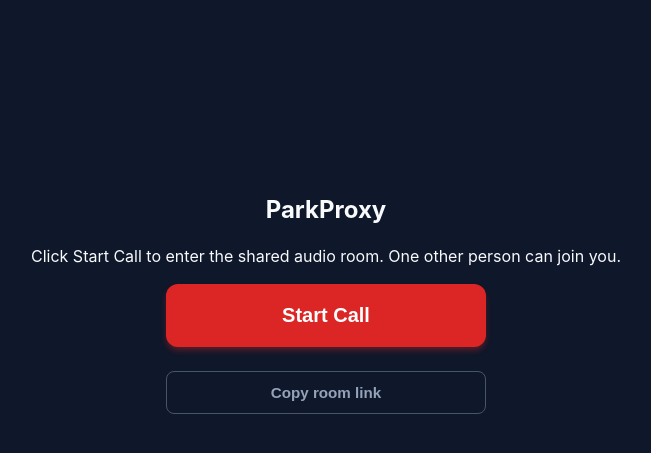
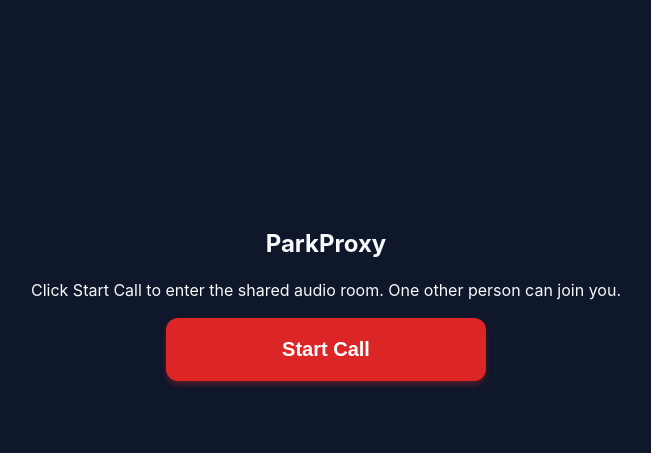
Before and after one commit to Sayantan-Chatterjee-2619/ParkProxy, a FastAPI app: page / in a window 1280 px wide. Shown: the part 145-598 px from the top of the page, without its empty margins (314-965 px from the left). Run offline with FastAPI, Linux system fonts and the light colour scheme.

Commit message:
frontend modified

```diff
--- a/templates/index.html
+++ b/templates/index.html
@@ -95,24 +95,6 @@
       background: #475569;
       cursor: not-allowed;
       box-shadow: none;
-    }
-
-    #copy-btn {
-      margin-top: 0.5rem;
-      background: transparent;
-      border: 1px solid #475569;
-      color: #94a3b8;
-      max-width: 320px;
-      width: 100%;
-      padding: 0.75rem 1rem;
-      font-size: 0.95rem;
-      border-radius: 0.5rem;
-      cursor: pointer;
-    }
-
-    #copy-btn:hover {
-      border-color: #3b82f6;
-      color: #3b82f6;
     }
 
     button {
@@ -268,7 +250,6 @@
       <h2>ParkProxy</h2>
       <p>Click Start Call to enter the shared audio room. One other person can join you.</p>
       <button id="start-btn">Start Call</button>
-      <button id="copy-btn" class="hidden">Copy room link</button>
     </section>
 
     <!-- Active call UI -->
@@ -355,7 +336,6 @@ const PUBLIC_ROOM = "parkproxy-public";
     const overlayActionEl = $("overlay-action");
 
     const startBtnEl = $("start-btn");
-    const copyBtnEl = $("copy-btn");
 
     const remoteLabelEl = $("remote-label");
     const statusEl = $("status");
@@ -580,13 +560,13 @@ const PUBLIC_ROOM = "parkproxy-public";
         endCall({ notifyPeer: false });
         participantCountEl.textContent = "Participants: 0";
         showOverlay("Call Ended", "The other participant left the call.", "OK").then(() => {
-          location.reload();
+          window.location.replace(window.location.href);
         });
       } else if (type === "error") {
         endCall({ notifyPeer: false });
         participantCountEl.textContent = "Participants: 0";
         showOverlay("Error", message.message || "An error occurred.", "OK").then(() => {
-          location.reload();
+          window.location.replace(window.location.href);
         });
       }
     }
@@ -695,8 +675,6 @@ const PUBLIC_ROOM = "parkproxy-public";
     function initUI() {
       // Single shared room — everyone joins the same room
       roomId = PUBLIC_ROOM;
-      copyBtnEl.classList.remove("hidden");
-      copyBtnEl.title = buildRoomUrl(PUBLIC_ROOM);
 
       startBtnEl.addEventListener("click", async () => {
         startBtnEl.disabled = true;
@@ -727,36 +705,8 @@ const PUBLIC_ROOM = "parkproxy-public";
           console.error(err);
           startBtnEl.disabled = false;
           startBtnEl.textContent = "Start Call";
-          await showOverlay("Call Error", err.message, "OK");
+        await showOverlay("Call Error", err.message, "OK");
         }
-      });
-
-      copyBtnEl.addEventListener("click", () => {
-        if (!roomId) return;
-        const url = buildRoomUrl(roomId);
-        navigator.clipboard
-          .writeText(url)
-          .then(() => {
-            const original = copyBtnEl.textContent;
-            copyBtnEl.textContent = "Copied!";
-            setTimeout(() => {
-              copyBtnEl.textContent = original;
-            }, 1500);
-          })
-          .catch(() => {
-            // Fallback: create a temporary input to copy
-            const temp = document.createElement("textarea");
-            temp.value = url;
-            document.body.appendChild(temp);
-            temp.select();
-            document.execCommand("copy");
-            document.body.removeChild(temp);
-            const original = copyBtnEl.textContent;
-            copyBtnEl.textContent = "Copied!";
-            setTimeout(() => {
-              copyBtnEl.textContent = original;
-            }, 1500);
-          });
       });
 
       muteBtnEl.addEventListener("click", toggleMute);
@@ -771,22 +721,6 @@ const PUBLIC_ROOM = "parkproxy-public";
       overlayActionEl.addEventListener("click", () => {
         hideOverlay();
       });
-
-      // Update the copy button when a room is established
-      Object.defineProperty(window, "currentRoomId", {
-        set(val) {
-          roomId = val;
-          if (val) {
-            copyBtnEl.classList.remove("hidden");
-            copyBtnEl.title = buildRoomUrl(val);
-          } else {
-            copyBtnEl.classList.add("hidden");
-          }
-        },
-        get() {
-          return roomId;
-        },
-      });
     }
 
     /* --------------------------------------------------------------
```
